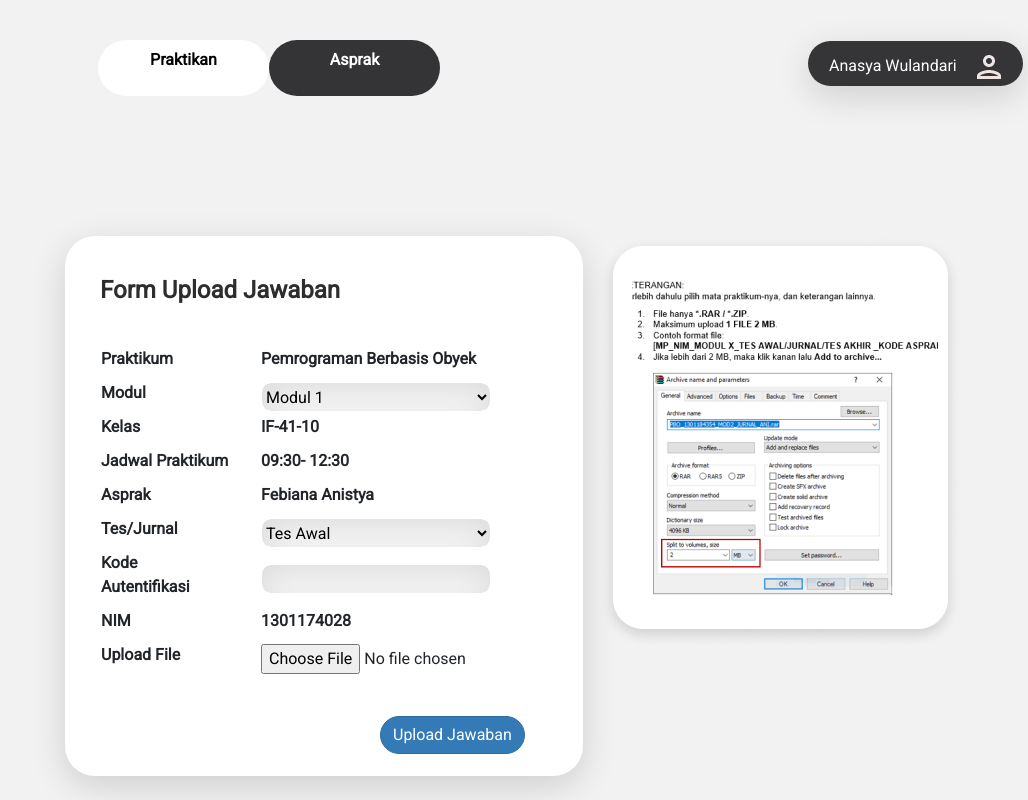
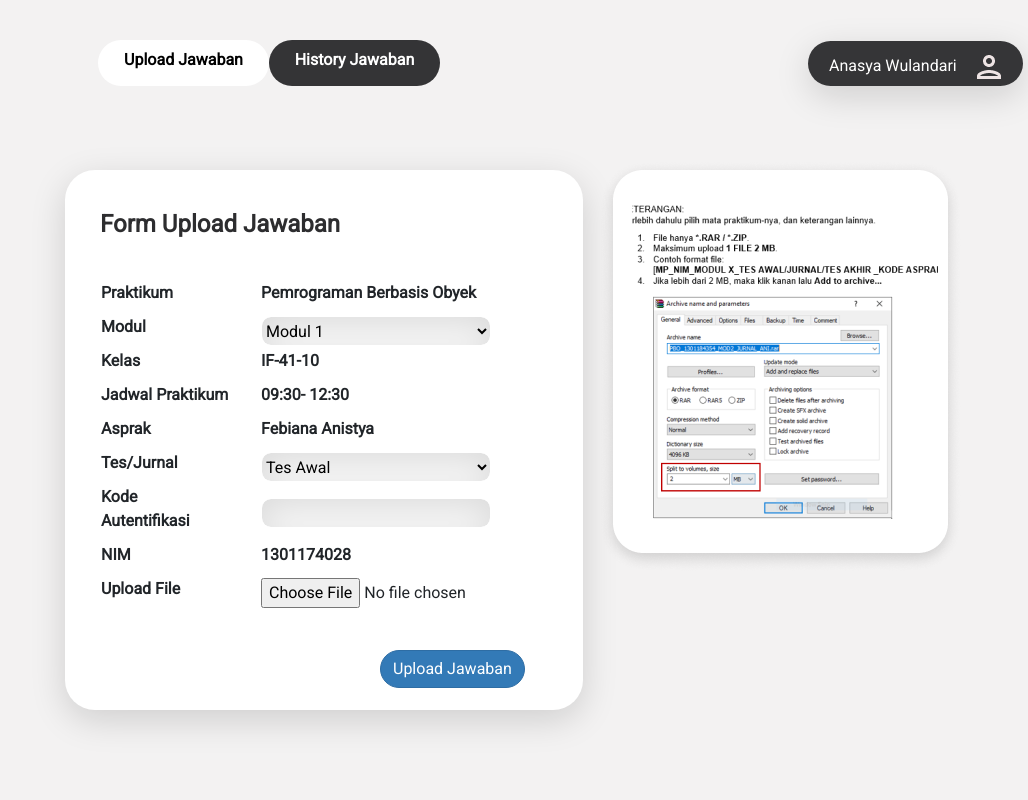
Before and after one commit to mayaams/Tubes-IMK, a CodeIgniter app: the page made by client/application/views/UploadJwb.php in a window 1280 px wide. Shown: the whole page, without its empty margins (252-1280 px from the left). Run offline with CodeIgniter, Linux system fonts and the light colour scheme.

Commit message:
mit commit

```diff
--- a/client/application/views/UploadJwb.php
+++ b/client/application/views/UploadJwb.php
@@ -35,7 +35,7 @@
         }
         .nav .nav-link{
         border-radius: 30px;
-        height: 56px;
+        height: 46px;
         margin-top: 40px;
         }
         .nav-pills .nav-link{
@@ -47,9 +47,13 @@
         .nav-pills .nav-link.active{
         background: #fff;
         color: #000;
+        top:10px;
         }
         .new{
             margin-left: 350px;
+        }
+        .header{
+        position: fixed;
         }
         .user{
         position: fixed;
@@ -60,7 +64,7 @@
         height: 45px;
         float: right;
         margin-left: 1060px;
-        margin-top: -55px;
+        margin-top: -45px;
 
         }
       .button{
@@ -85,10 +89,10 @@
             height: 540px;
             box-shadow: 0px 10px 35px rgba(0, 0, 0, 0.15);
             border-radius: 30px;
-            margin-top:40px;
+            margin-top:70px;
         }
         .box-1{
-          margin-top:40px;
+          margin-top:60px;
         }
         table{
             margin-top : 50px;
@@ -156,13 +160,14 @@
 </head>
 <body>
     <!-- Nav pills -->
+<div class="header">
   <div class="new">
         <ul class="nav nav-pills" role="tablist">
             <li class="nav-item">
-            <a class="nav-link active" data-toggle="pill" href="#home">Praktikan</a>
+            <a class="nav-link active" data-toggle="pill" href="#home">Upload Jawaban</a>
             </li>
             <li class="nav-item">
-            <a class="nav-link" data-toggle="pill" href="#menu1">Asprak</a>
+            <a class="nav-link" data-toggle="pill" href="#menu1">History Jawaban</a>
             </li>
         </ul>
     </div>
@@ -170,6 +175,7 @@
             Anasya Wulandari
             <span class="ml-3"><img src="assets/image/user.png" ></span>
      </div>
+</div>
     <div class="row">
         <div class="box">
             <div class="col align-self-center ">
```
